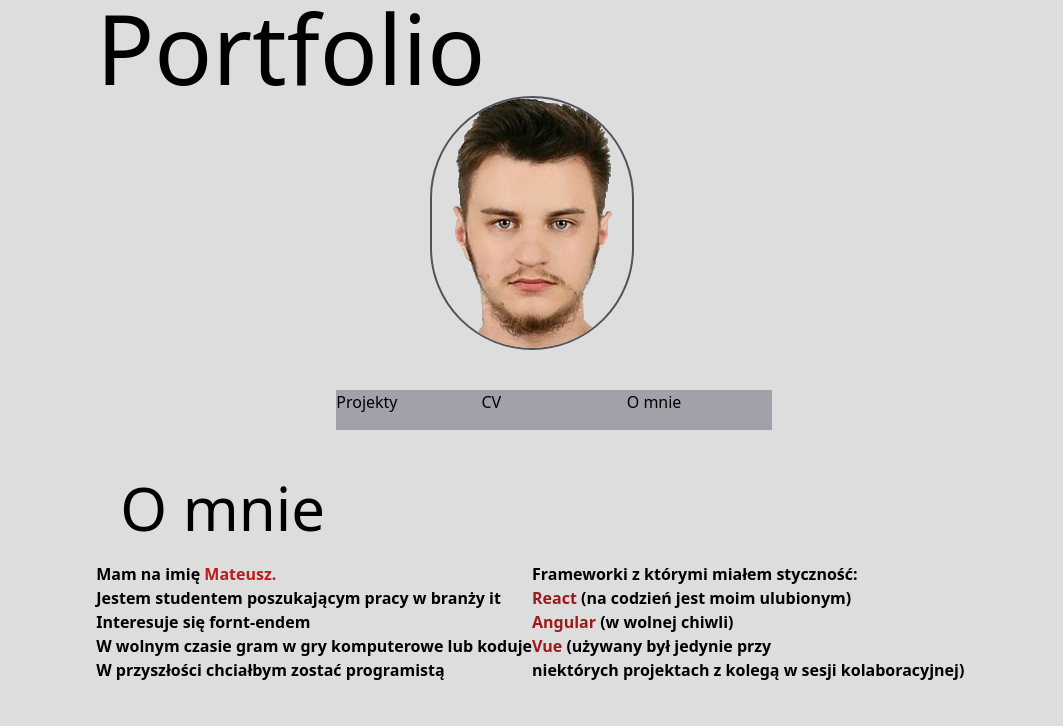
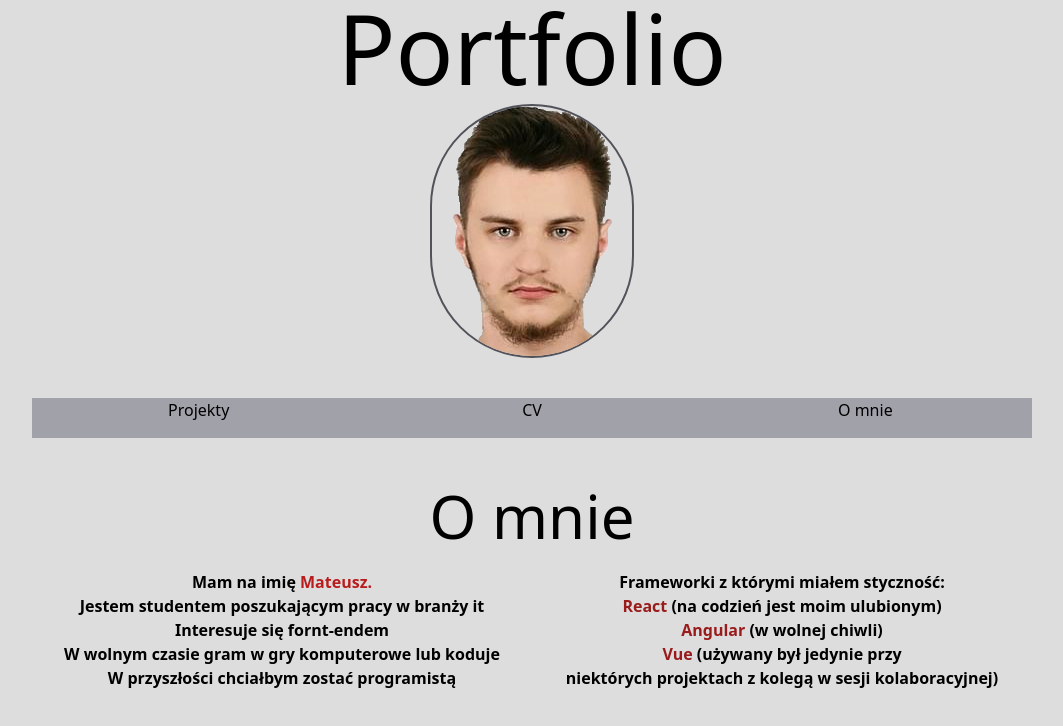
Before and after one commit to Mefiasty/PortfolioDoCvMh, a React (Vite) app in the folder Portfolio/: page / in a window 1280 px wide. Shown: the top 726 px of the page, without its empty margins (108-1171 px from the left). Built offline with nearby package versions, Linux system fonts and the light colour scheme.

Commit message:
repair rensponsive look

```diff
--- a/Portfolio/src/App.jsx
+++ b/Portfolio/src/App.jsx
@@ -8,7 +8,7 @@ import NoPage from "./pages/NoPage";
 
 export default function App() {
   return (
-
+    <div className="container">
       <BrowserRouter>
         <Routes>
           <Route path="/" element={<Layout />}>
@@ -19,7 +19,7 @@ export default function App() {
           </Route>
         </Routes>
       </BrowserRouter>
-
+    </div>
   );
 }
 
--- a/Portfolio/src/pages/Projekty.jsx
+++ b/Portfolio/src/pages/Projekty.jsx
@@ -4,7 +4,7 @@ const Projekty = () => {
             <h1 className="text-6xl m-6">Projekty</h1>
 
             <a href="https://restauracja-wsei-projekt.vercel.app" target="_blank" className="text-2xl
-                 hover:text-red-700">Projekt nr.1 <center><img src="/public/projekt1.png" alt="" srcset="" /></center></a>
+                 hover:text-red-700">Projekt nr.1 <center><img src="/public/projekt1.png" alt="" srcset="" className="mt-2 " /></center></a>
 
         </>
     )
--- a/Portfolio/src/pages/layout.jsx
+++ b/Portfolio/src/pages/layout.jsx
@@ -3,15 +3,15 @@ import { Outlet, Link } from "react-router-dom";
 const Layout = () => {
     return (
         <>
-            <div className="lg:mb-10">
-                <h1 className="text-8xl">Portfolio</h1>
+            <div className="lg:mb-10 mb-4">
+                <h1 className="text-8xl mb-2">Portfolio</h1>
                 <center>
                     <img src="zdjecie.png" alt="zdjecie.png" srcset="" className="border-2 rounded-full border-zinc-600" />
                 </center>
             </div>
 
             <div className="menu justify-center ">
-                <div className=" lg:h-10  lg:mb-12 mb-6 bg-zinc-400 w-1/2 ml-60">
+                <div className=" lg:h-10  lg:mb-12 mb-6 bg-zinc-400  ">
                     <nav className=" lg:grid lg:grid-cols-3 grid grid-rows-3  ">
 
                         <Link to="/projekty" className="hover:bg-zinc-900 hover:h-10">Projekty</Link>
```
Lines whose indentation alone changed are shown as unchanged.
